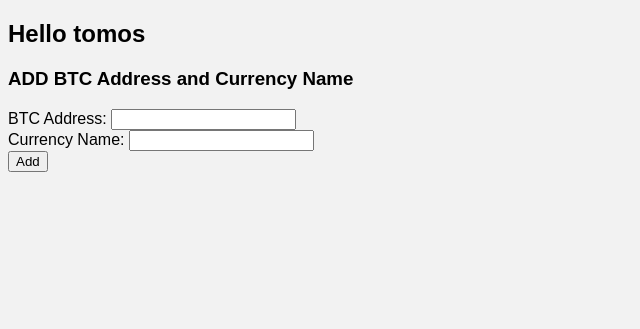
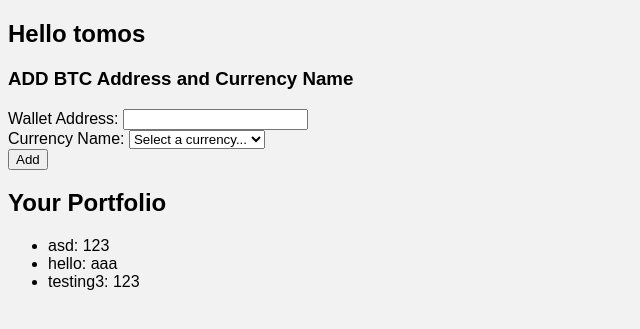
Before and after one commit to tomosheighway/cryptoProject, a Django app: page /portfolio/ in a window 1280 px wide. Shown: the part 54-383 px from the top of the page, without its empty margins (0-640 px from the left). Run offline with Django 4.2, Linux system fonts and the light colour scheme; a user stored in the database is signed in; data comes from the database, SQL or seed files in the repository; some libraries are stand-ins or nearby versions.

Commit message:
Drop down selecter for asset, Display all assets

```diff
--- a/cryptoProject/users/templates/users/portfolio.html
+++ b/cryptoProject/users/templates/users/portfolio.html
@@ -1,22 +1,35 @@
 {% extends 'users/base.html' %}
 {% load crispy_forms_tags %}
 
-
-{% block content%}
+{% block content %}
     <div class="container">
-
         <h2>Hello {{user.username}}</h2>
         <h3>ADD BTC Address and Currency Name</h3>
         <form method="post" action="{% url 'portfolio' %}">
             {% csrf_token %}
-            <label for="btc_address">BTC Address:</label>
-            <input type="text" id="btc_address" name="btc_address" required>
+            <label for="wallet_address">Wallet Address:</label>
+            <input type="text" id="wallet_address" name="wallet_address" required>
             <br>
             <label for="currency_name">Currency Name:</label>
-            <input type="text" id="currency_name" name="currency_name" required>
+            <select id="currency_name" name="currency_name" required>
+                <option value="">Select a currency...</option>
+                <option value="btc">Bitcoin</option>
+                <option value="eth">Ethereum</option>
+                <option value="Litecoin">Litecoin</option>
+            </select>
             <br>
             <button type="submit">Add</button>
-          </form>
+        </form>
+
+        <h2>Your Portfolio</h2>
+        {% if portfolios %}
+            <ul>
+                {% for portfolio in portfolios %}
+                    <li>{{ portfolio.currency }}: {{ portfolio.address }}</li>
+                {% endfor %}
+            </ul>
+        {% else %}
+            <p>You don't have any portfolios yet.</p>
+        {% endif %}
     </div>
-
-{%endblock%}
+{% endblock %}
--- a/cryptoProject/users/views.py
+++ b/cryptoProject/users/views.py
@@ -46,12 +46,16 @@ def profile(request):
 @login_required()
 def portfolio(request):
     if request.method == 'POST':
-        btc_address = request.POST.get('btc_address')
+        wallet_address = request.POST.get('wallet_address')
         currency_name = request.POST.get('currency_name')
-        portfolio = Portfolio.objects.create(user=request.user, address=btc_address, currency=currency_name)
+        portfolio = Portfolio.objects.create(user=request.user, address=wallet_address, currency=currency_name)
+        messages.success(request, 'Crypto wallet added successfully!')
+        print("Created succesfully")
         return redirect('portfolio')
+    else:
+        portfolios = Portfolio.objects.filter(user=request.user)
 
-    return render(request, 'users/portfolio.html')
+    return render(request, 'users/portfolio.html', {'portfolios': portfolios})
 
     # if request.method == 'POST':
     #     # Handle form submission
@@ -67,20 +71,3 @@ def portfolio(request):
     #     print("oops")
     #     # portfolio_objs =  Portfolio.object.filter(user=request.user)
     #     # wallet_list =[]
-
-
-def add_crypto(request):
-
-    if request.method == 'POST':
-        # Handle form submission
-        currency = request.POST.get('currency_name')
-        wallet_address = request.POST.get('btc_address')
-        print("posting ")
-        # Do something with the data, e.g. save to database
-
-        messages.success(request, 'Crypto added successfully!')
-        return render(request, 'users/profile.html')
-    else:
-        # Render the add crypto form
-        print("else ")
-        return render(request, 'users/portfolio.html')
```
